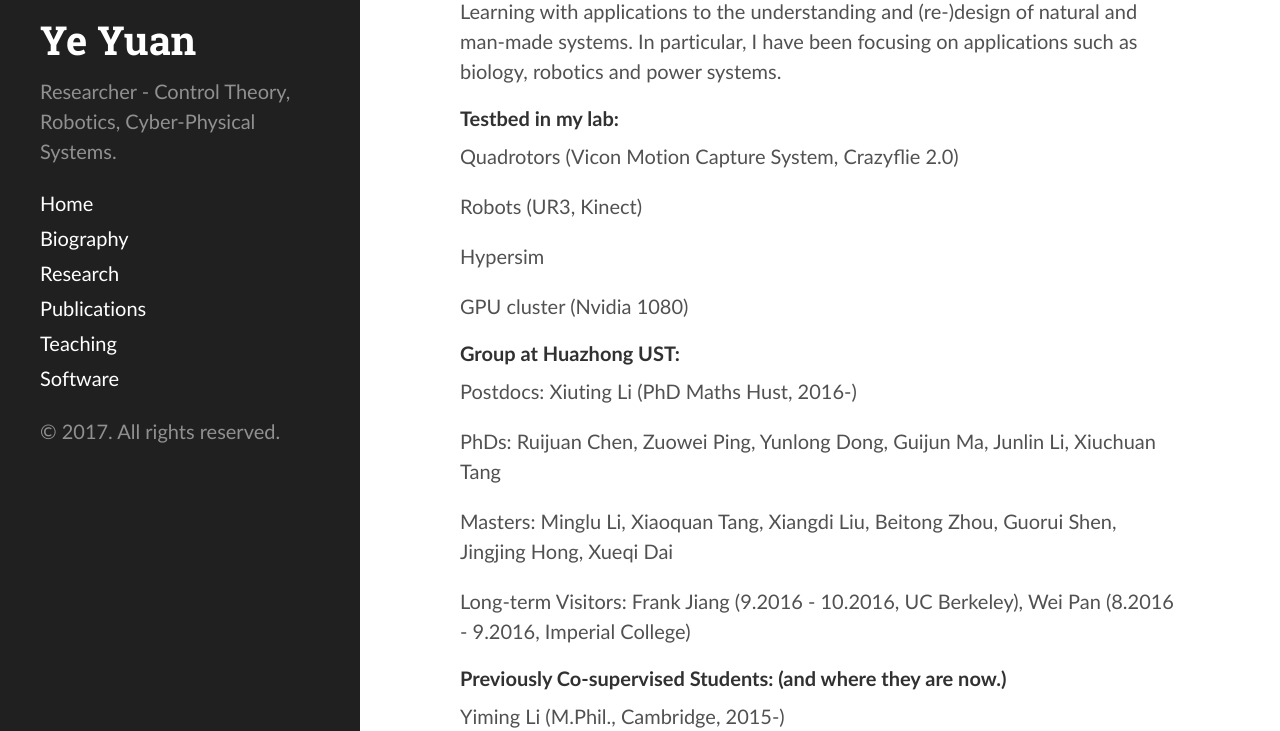
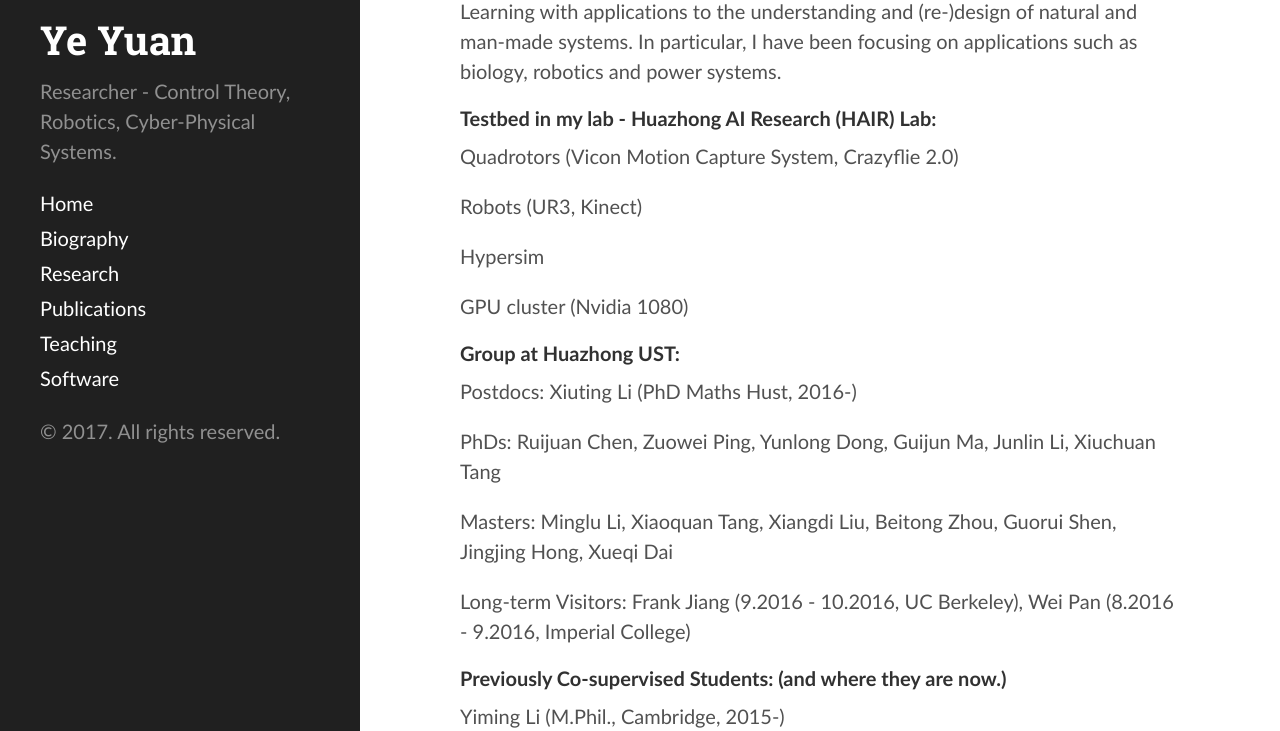
Before and after one commit to yy311/yy311.github.io, a Jekyll site: the page built from research.md, in a window 1280 px wide and 900 px high, cut to the strip 169-900 px from the top of the window. Built offline with Jekyll 4.4.1, drawn with Linux system fonts in a browser that asks for light colours.

Commit message:
Update research.md

```diff
--- a/research.md
+++ b/research.md
@@ -7,7 +7,7 @@ layout: page
 On the unification of System Identification, Control, Optimization and Machine Learning with applications to the understanding and (re-)design of natural and man-made systems. In particular, I have been focusing on applications such as biology, robotics and power systems.
 
 
-#### Testbed in my lab:
+#### Testbed in my lab - Huazhong AI Research (HAIR) Lab:
 
 Quadrotors (Vicon Motion Capture System, Crazyflie 2.0)
 
```
